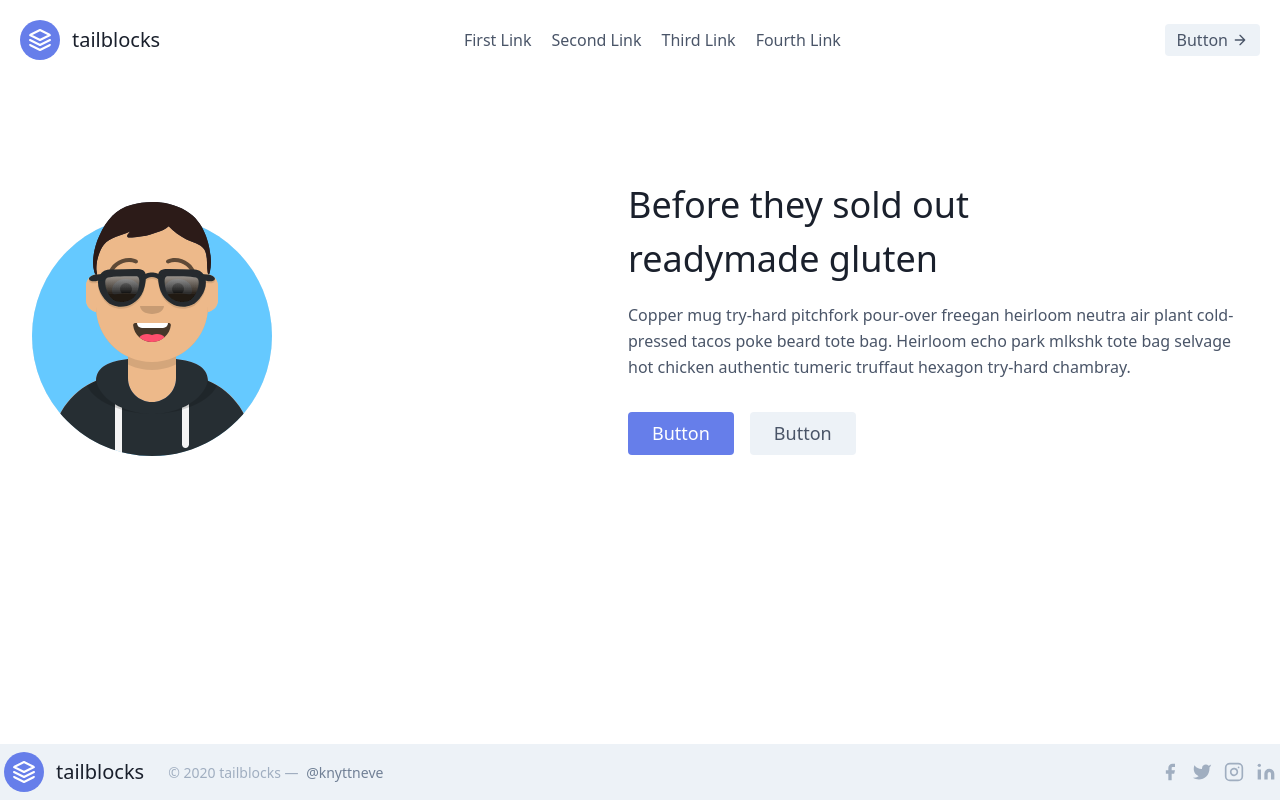
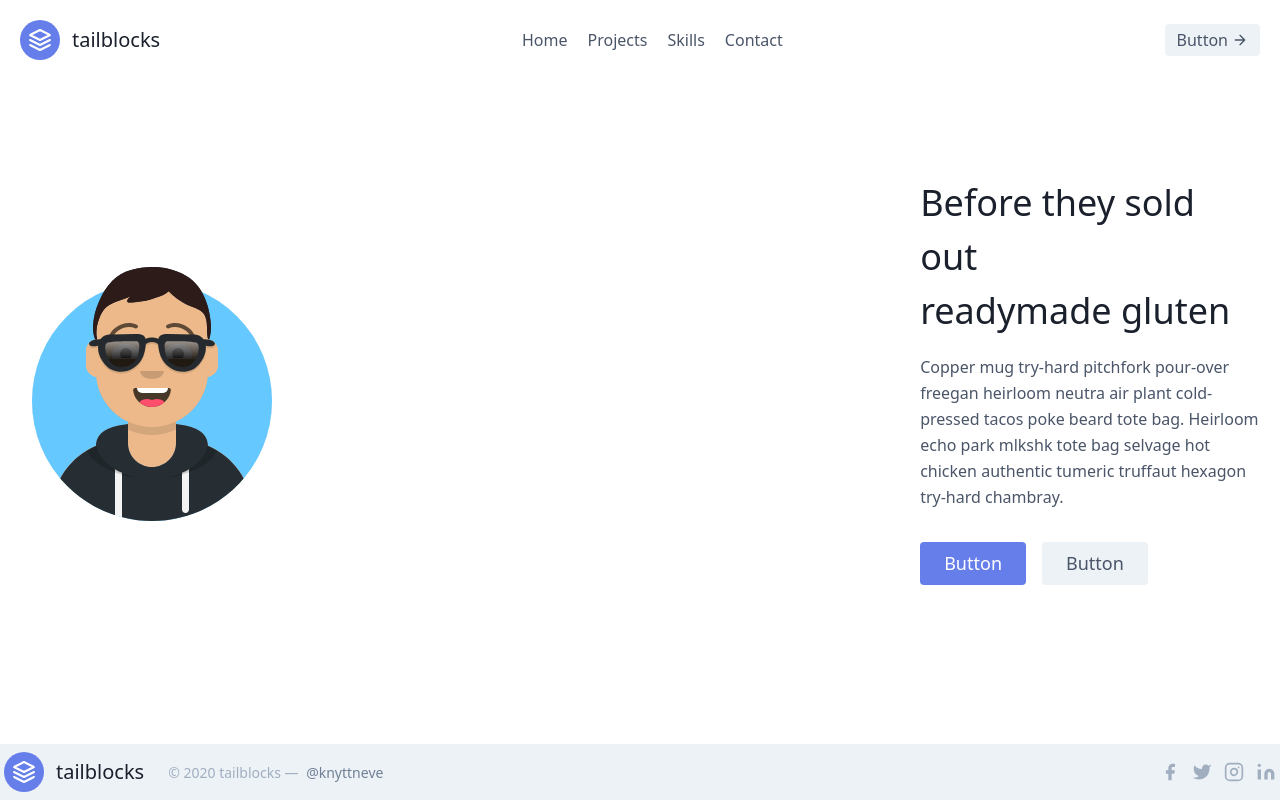
Before and after one commit to teambit710/nuxt_nicewebpage, a Nuxt app: page / in a window 1280 px wide. Built offline with nearby package versions, Linux system fonts and the light colour scheme.

Commit message:
renamed pages

```diff
--- a/components/HeaderTop.vue
+++ b/components/HeaderTop.vue
@@ -25,10 +25,16 @@
       <nav
         class="flex flex-wrap items-center justify-center text-base md:ml-auto md:mr-auto"
       >
-        <a class="mr-5 hover:text-gray-900">First Link</a>
-        <a class="mr-5 hover:text-gray-900">Second Link</a>
-        <a class="mr-5 hover:text-gray-900">Third Link</a>
-        <a class="mr-5 hover:text-gray-900">Fourth Link</a>
+        <nuxt-link to="/" class="mr-5 hover:text-gray-900">Home</nuxt-link>
+        <nuxt-link to="projects" class="mr-5 hover:text-gray-900"
+          >Projects</nuxt-link
+        >
+        <nuxt-link to="skills" class="mr-5 hover:text-gray-900"
+          >Skills</nuxt-link
+        >
+        <nuxt-link to="contact" class="mr-5 hover:text-gray-900"
+          >Contact</nuxt-link
+        >
       </nav>
       <button
         class="inline-flex items-center px-3 py-1 mt-4 text-base bg-gray-200 border-0 rounded focus:outline-none hover:bg-gray-300 md:mt-0"
--- a/pages/index.vue
+++ b/pages/index.vue
@@ -1,10 +1,10 @@
 <template>
-  <div class="container">
+  <div class="container mx-6 mx-auto">
     <section class="text-gray-700 body-font">
       <div
         class="container flex flex-col items-center px-5 py-24 mx-auto md:flex-row"
       >
-        <div class="w-5/6 mb-10 lg:max-w-lg lg:w-full md:w-1/2 md:mb-0">
+        <div class="justify-center w-5/6 mb-10 lg:w-full md:w-1/2 md:mb-0">
           <img
             class="object-cover object-center rounded"
             alt="hero"
```
Also changed, not shown: pages/contact/contact.vue (deleted), pages/contact/index.vue (added), pages/projects/index.vue (added), pages/projects/projects.vue (deleted), pages/skills/index.vue (added), pages/skills/skills.vue (deleted).
